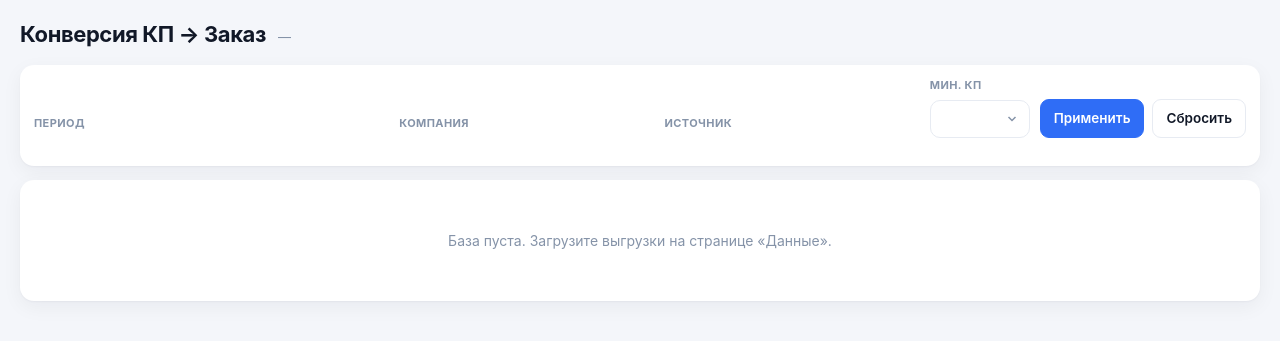
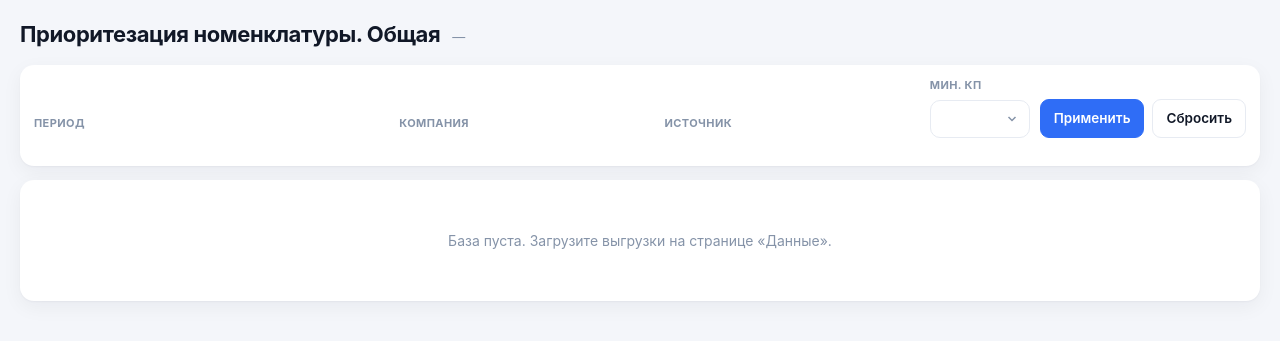
Before and after one commit to vkrn-work/metal-bi, a FastAPI app: page / in a window 1280 px wide. Shown: the part 56-397 px from the top of the page. Run offline with FastAPI, Linux system fonts and the light colour scheme; the visitor is signed in with stand-in values (Sample User, id 1); lists and menus that the app fills with data are empty.

Commit message:
Заголовок «Приоритезация номенклатуры. Общая», топ-10 под таблицей, кольца в правой колонке

```diff
--- a/app/templates/dashboard.html
+++ b/app/templates/dashboard.html
@@ -1,7 +1,7 @@
 <!doctype html>
 <html lang="ru" data-theme="light"><head>
 <meta charset="utf-8"><meta name="viewport" content="width=device-width,initial-scale=1">
-<title>Конверсия КП → Заказ</title>
+<title>Приоритезация номенклатуры. Общая</title>
 <link rel="stylesheet" href="/static/styles.css">
 <script src="https://cdn.jsdelivr.net/npm/chart.js@4.4.1/dist/chart.umd.min.js"></script>
 </head><body>
@@ -9,7 +9,7 @@
 
 <div class="wrap">
   <div class="page-head">
-    <h1>Конверсия КП → Заказ</h1>
+    <h1>Приоритезация номенклатуры. Общая</h1>
     <span class="sub" id="dataPeriod">—</span>
   </div>
 
@@ -73,6 +73,20 @@
           <div class="hint">Нажмите «+», чтобы раскрыть подкатегории. Наведите на «?» — покажет формулу.
             <a href="/metrics" style="margin-left:auto">Методология →</a></div>
         </section>
+
+        <div class="tops-grid">
+          <section class="panel card">
+            <div class="panel-head"><h2>Топ-10 позиций по конверсии</h2>
+              <i class="help" data-metric="top">?</i>
+              <span class="note right" id="qualified"></span></div>
+            <div class="toplist" id="topBest"></div>
+          </section>
+          <section class="panel card">
+            <div class="panel-head"><h2>Худшие 10 позиций по конверсии</h2>
+              <i class="help" data-metric="top">?</i></div>
+            <div class="toplist" id="topWorst"></div>
+          </section>
+        </div>
       </div>
 
       <!-- ---------- правая колонка ---------- -->
@@ -90,19 +104,6 @@
             <div class="center"><span>Заказов</span><b id="totalZk">—</b></div></div>
             <div class="legend" id="legendZk"></div></div>
         </section>
-
-        <section class="panel card">
-          <div class="panel-head"><h2>Топ-10 по конверсии</h2>
-            <i class="help" data-metric="top">?</i>
-            <span class="note right" id="qualified"></span></div>
-          <div class="toplist" id="topBest"></div>
-        </section>
-
-        <section class="panel card">
-          <div class="panel-head"><h2>Худшие 10 по конверсии</h2>
-            <i class="help" data-metric="top">?</i></div>
-          <div class="toplist" id="topWorst"></div>
-        </section>
       </div>
     </div>
   </div>
```
